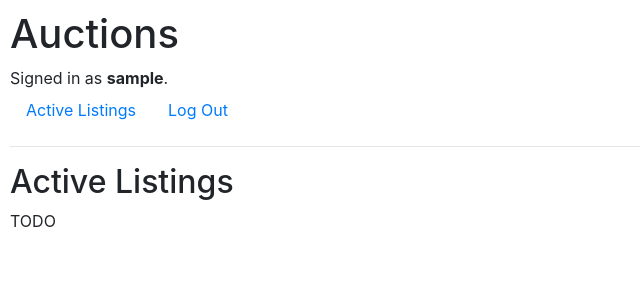
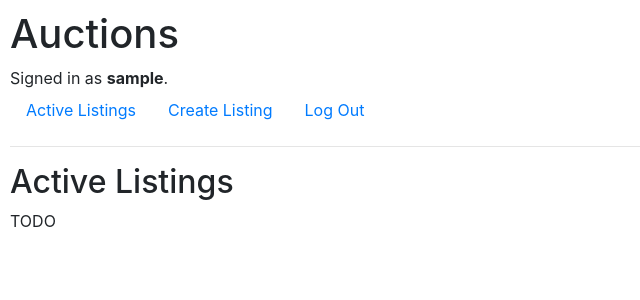
Before and after one commit to LuisGarrillo/commerce, a Django app: page / in a window 1280 px wide. Shown: the top 300 px of the page, without its empty margins (0-640 px from the left). Run offline with Django 3.2, Linux system fonts and the light colour scheme; the visitor is signed in with stand-in values (Sample User, id 1); some libraries are stand-ins or nearby versions.

Commit message:
added create-listing.html

```diff
--- /dev/null
+++ b/auctions/templates/auctions/create-listing.html
@@ -0,0 +1,5 @@
+{% extends "auctions/layout.html" %}
+
+{% block body %}
+
+{% endblock %}
--- a/auctions/templates/auctions/layout.html
+++ b/auctions/templates/auctions/layout.html
@@ -22,6 +22,9 @@
             </li>
             {% if user.is_authenticated %}
                 <li class="nav-item">
+                    <a class="nav-link" href="{% url 'create listing' %}">Create Listing</a>
+                </li>
+                <li class="nav-item">
                     <a class="nav-link" href="{% url 'logout' %}">Log Out</a>
                 </li>
             {% else %}
--- a/auctions/urls.py
+++ b/auctions/urls.py
@@ -6,5 +6,6 @@ urlpatterns = [
     path("", views.index, name="index"),
     path("login", views.login_view, name="login"),
     path("logout", views.logout_view, name="logout"),
-    path("register", views.register, name="register")
+    path("register", views.register, name="register"),
+    path("create-listing", views.create_listing, name="create listing")
 ]
--- a/auctions/views.py
+++ b/auctions/views.py
@@ -61,3 +61,6 @@ def register(request):
         return HttpResponseRedirect(reverse("index"))
     else:
         return render(request, "auctions/register.html")
+
+def create_listing(request):
+    return render(request, "auctions/create-listing.html")
```
